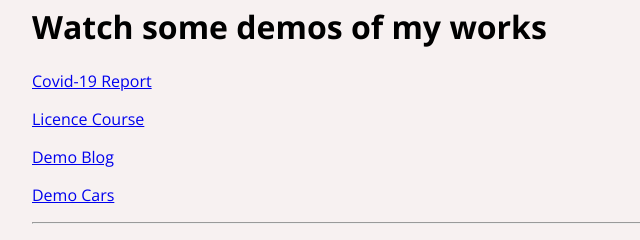
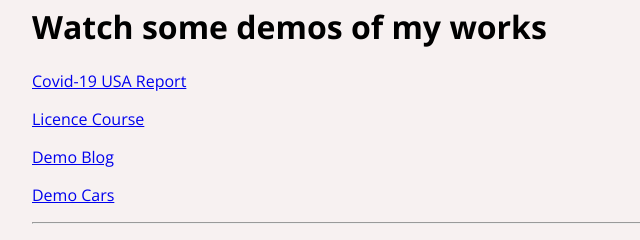
Before and after one commit to Denisijcu/dslresume, a plain HTML site: page index.html in a window 1280 px wide. Shown: the part 1658-1898 px from the top of the page, 64-704 px from the left. Drawn offline with nearby package versions, Linux system fonts and the light colour scheme.

Commit message:
Update index.html

```diff
--- a/index.html
+++ b/index.html
@@ -327,7 +327,7 @@
           <h1>Watch some demos of my works</h1>
 
           <p>
-            <a href="https://covid19repo.netlify.app/">Covid-19 Report </a>
+            <a href="https://usacovid19.netlify.app//">Covid-19 USA Report </a>
           </p>
           <p>
             <a href="https://mynewlicense.netlify.com">Licence Course</a>
```
